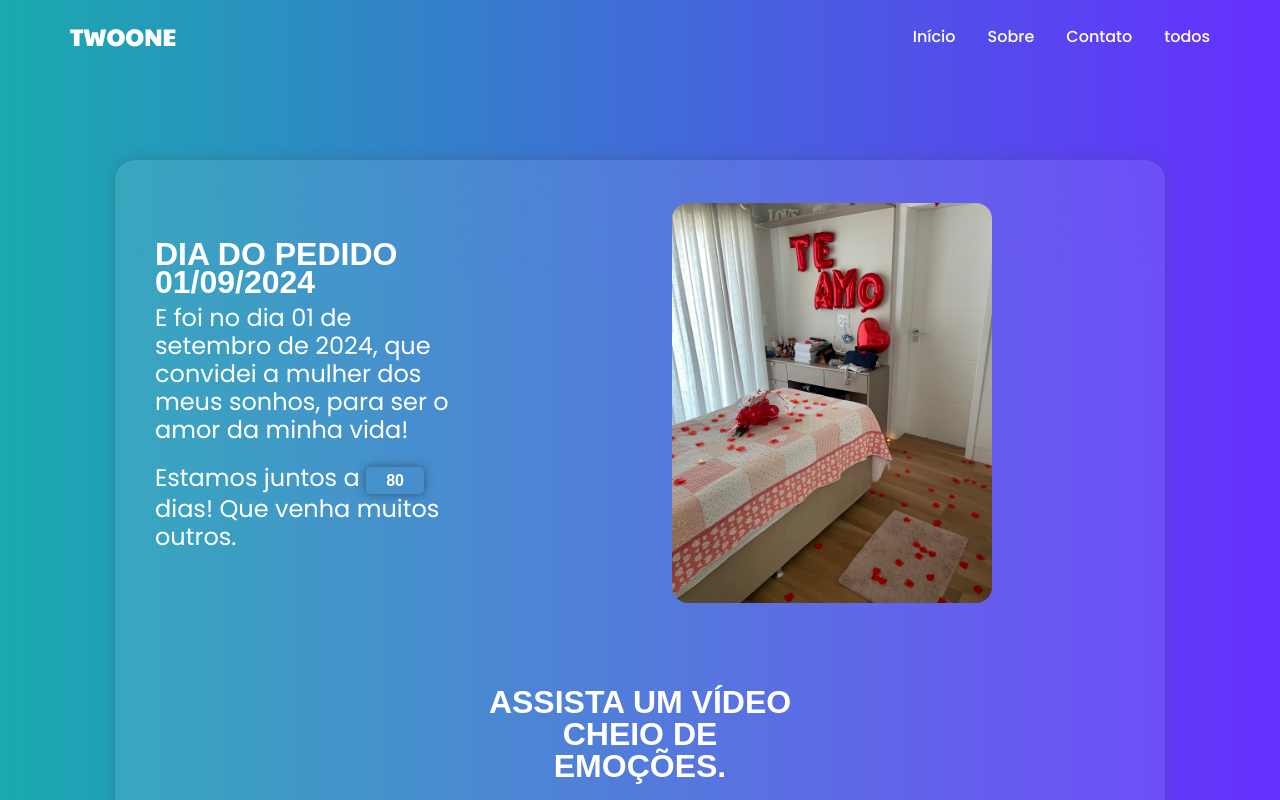
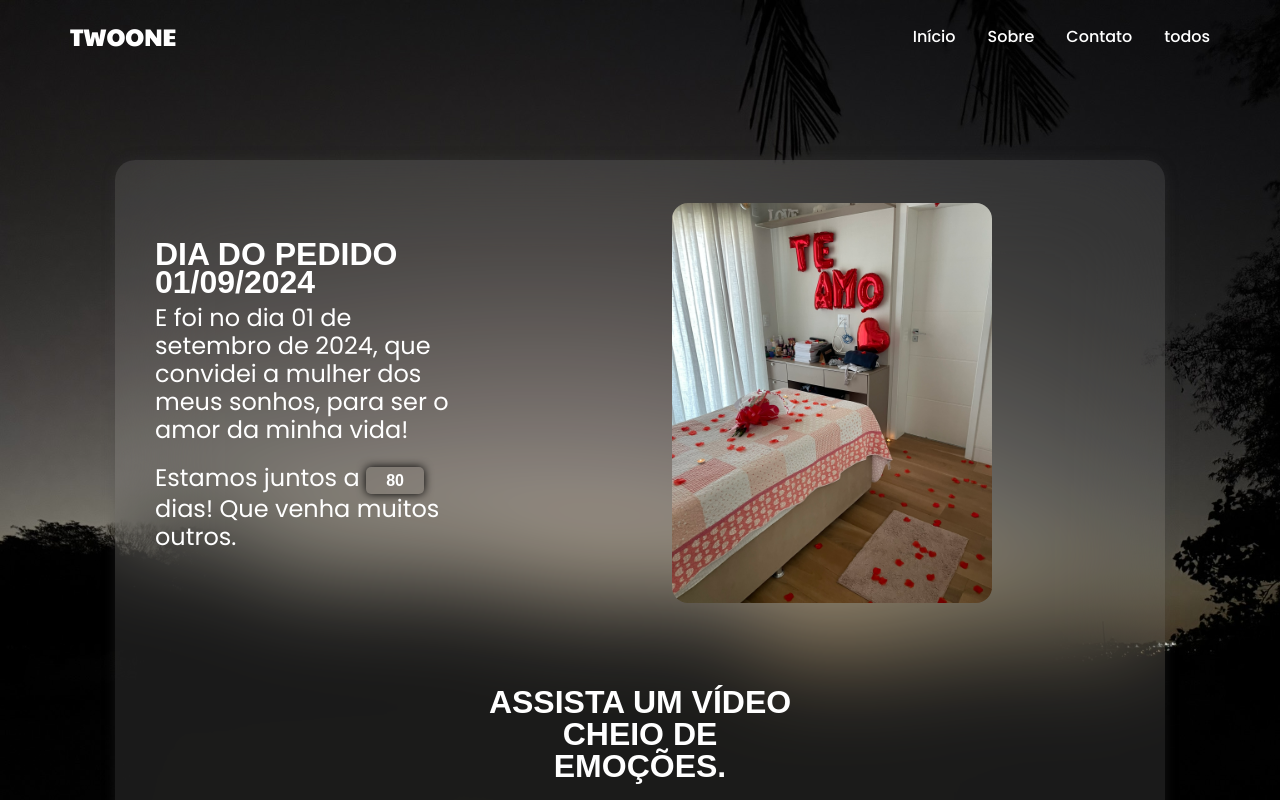
Before and after one commit to Cezarrull/sitetwoone, a React (Vite) app: page /Pedido in a window 1280 px wide. Shown: the top 800 px of the page. Built offline with nearby package versions, Linux system fonts and the light colour scheme.

Commit message:
:wrench: test background

```diff
--- a/src/Pages/Home/Home.css
+++ b/src/Pages/Home/Home.css
@@ -1,7 +1,9 @@
 .homeBody {
-    height: 100%;
-    background: linear-gradient(to left, var(--purple), var(--green));
+    background-attachment: fixed;
+    background-image: url(../../Assets/bgMobile.jpg);
     padding: 20vh 20px 20vh 20px;
+    background-size: cover;
+    background-position: center;
 }
 
 .buttonHref:hover {
@@ -78,6 +80,10 @@
 }
 
 @media screen and (min-width: 768px) {
+    .homeBody {
+        background-image: url(../../Assets/bg.jpg);
+    }
+
     .container,
     .containerTwo {
         display: flex;
--- a/src/Pages/Pedido/Pedido.css
+++ b/src/Pages/Pedido/Pedido.css
@@ -1,7 +1,9 @@
 .pedidoBody {
-    height: 100%;
-    background: linear-gradient(to left, var(--purple), var(--green));
+    background-attachment: fixed;
+    background-image: url(../../Assets/bgMobile.jpg);
     padding: 20vh 20px 20vh 20px;
+    background-size: cover;
+    background-position: center;
 }
 
 .pedidoBody video {
@@ -136,7 +138,7 @@
     font-size: 1rem;
     font-weight: 600;
     font-family: "Abcgintonord", sans-serif;
-    box-shadow: 0 0 10px var(--shadowFour);
+    box-shadow: 0 0 10px var(--black);
 }
 
 .buttonDate:hover {
@@ -144,6 +146,10 @@
 }
 
 @media screen and (min-width: 768px) {
+    .pedidoBody {
+        background-image: url(../../Assets/bg.jpg);
+    }
+
     .containerOrder,
     .containerTwoOrder {
         padding: 5vh 0;
--- a/src/global.css
+++ b/src/global.css
@@ -9,7 +9,7 @@
     --green: #1aaaaf;
 
     --bgOne: #662fff96;
-    --bgHeader: rgba(68, 0, 255, 0.65);
+    --bgHeader: rgba(126, 125, 125, 0.65);
     --bgMain: rgba(255, 255, 255, .1);
     --bgPhoto: rgba(0, 0, 0, 0.9);
 
```
Also changed, not shown: src/Assets/bg.jpg (added), src/Assets/bgMobile.jpg (added).
